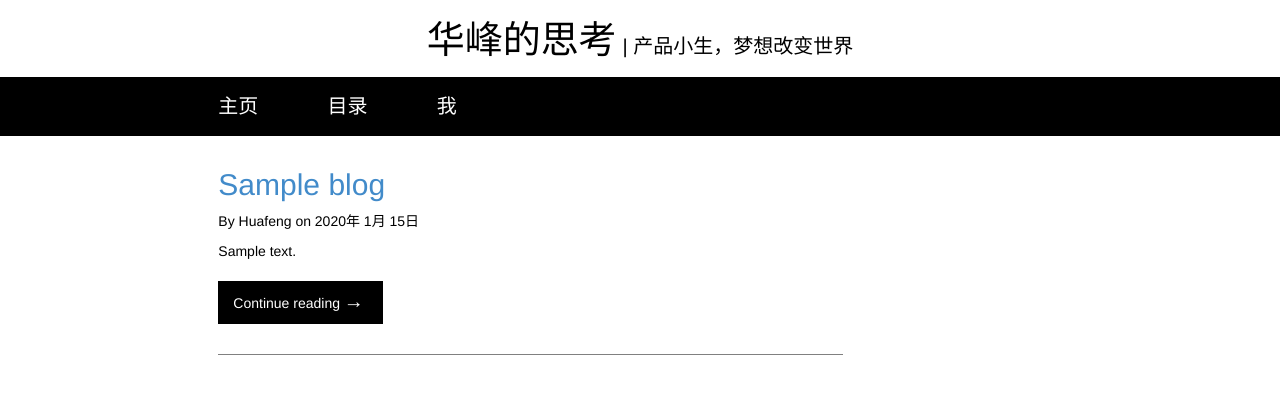
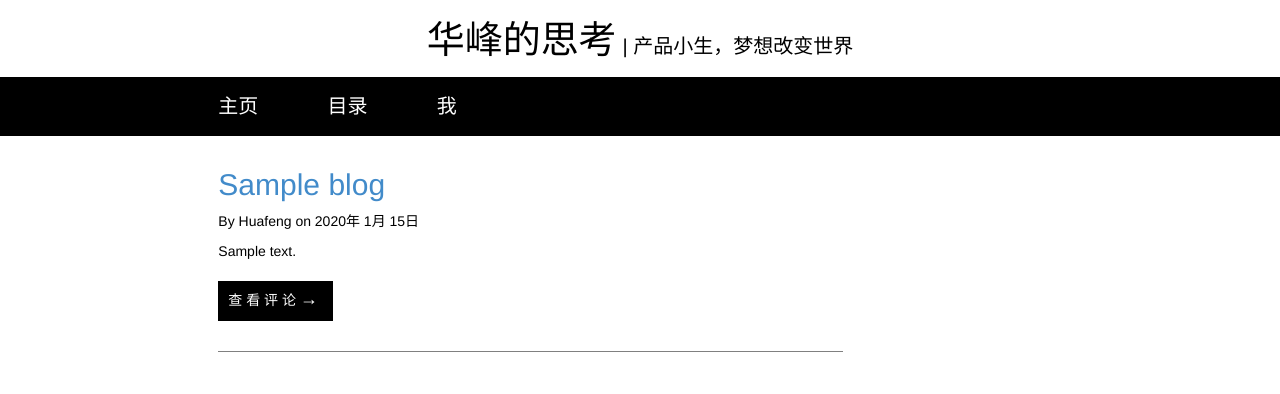
Before and after one commit to HuafengLau/liuhuafeng, a Django app: template liuhuafeng/blog/templates/home.html in a window 1280 px wide. Shown: the top 394 px of the page. Run offline with Django 3.2, Linux system fonts and the light colour scheme; the template is opened without the code that fills it: most values are stand-ins (such as "Sample title", 1, 10 or a date in 2020); some libraries are stand-ins or nearby versions.

Commit message:
make imgs more readable on 20150322

```diff
--- a/liuhuafeng/blog/templates/home.html
+++ b/liuhuafeng/blog/templates/home.html
@@ -16,7 +16,7 @@
                 <p>By Huafeng on {% showBlogTime blog %} </p>
                 <div>{% autoescape off %}{{blog.text}}{% endautoescape %}</div>
                 <a style='text-decoration: none;' href='/blog/{{blog.id}}/'>
-                <div class='readMore'>Continue reading <span style="font-size:20px">→</span></div></a>
+                <div class='readMore'>查 看 评 论 <span style="font-size:18px">→</span></div></a>
 
                 <hr style="height:1px;border:none;border-top:1px solid grey;padding-bottom:10px;margin-top:30px" />
 
--- a/liuhuafeng/static/css/my_css.css
+++ b/liuhuafeng/static/css/my_css.css
@@ -97,8 +97,8 @@ a:visited{color:black !important}
 
 .readMore{
 	margin-top:20px;
-    width:165px;
-    padding: 6px 0px 8px 15px;
+    width:115px;
+    padding: 6px 0px 8px 10px;
 	background: black;
 	color: #fff;
 }
```
Also changed, not shown: liuhuafeng/static/img/20150322_bestPlan.png, liuhuafeng/static/img/20150322_howlong.png, liuhuafeng/static/img/20150322_likeRoute.png, liuhuafeng/static/img/20150322_likeRoute2.png.
